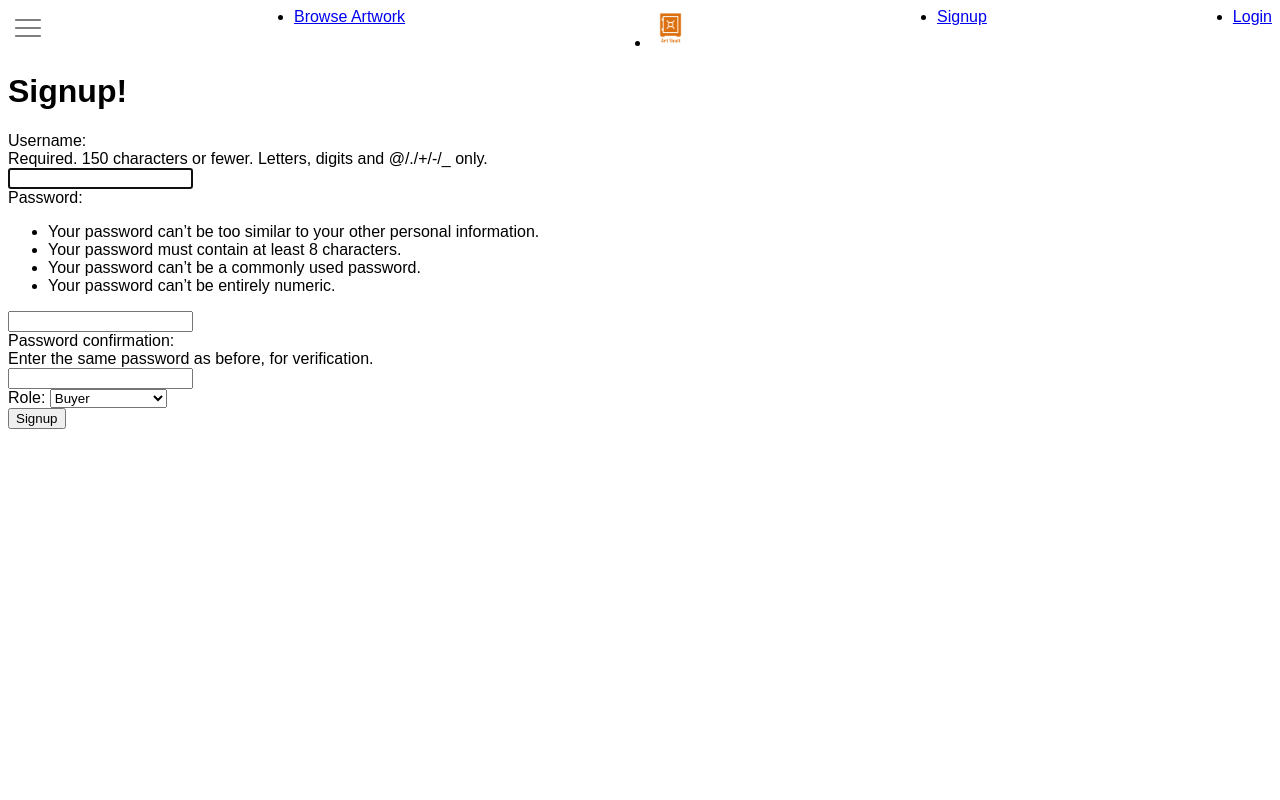
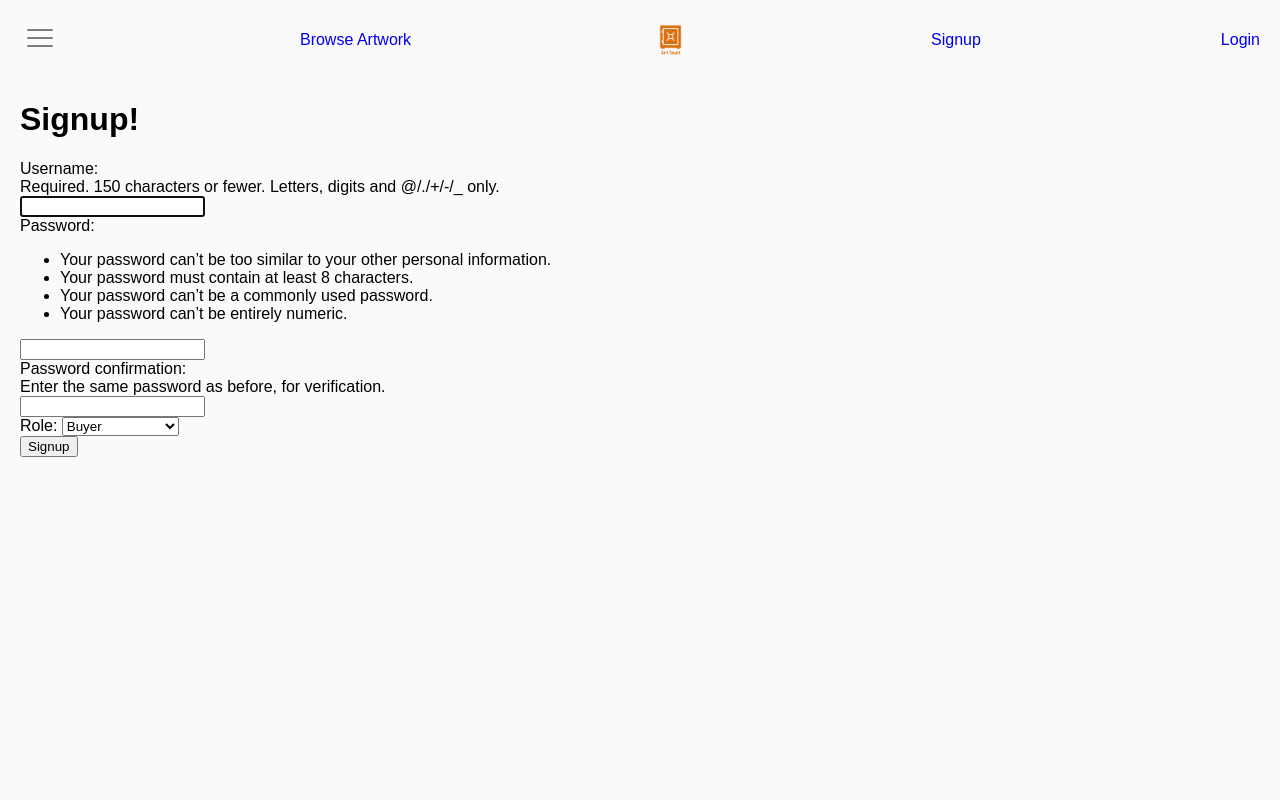
Before and after one commit to SteinarHelgi/ArtVault, a Django app: page /user/signup/ in a window 1280 px wide. Run offline with Django 5.2, Linux system fonts and the light colour scheme.

Commit message:
nav bar css

```diff
--- a/static/css/main.css
+++ b/static/css/main.css
@@ -7,13 +7,80 @@ body {
 
 }
 
-.nav-container {
-      font-family: "Afacad Flux", sans-serif;
-      font-optical-sizing: auto;
-      font-weight: 500;
-      font-style: normal;
-      font-variation-settings:
-            "slnt" 0;
+.left-side {
+    display: flex;
+    align-items: center;
+    gap: 20px;
+    justify-self: start;
+}
+
+.left-side .browes{
+    color: #000000;
+    border: 3px, solid var(--orange-color);
+    padding: 3px 12px;
+}
+
+.logo {
+    justify-self: center;
+}
+
+.right-side {
+    display: flex;
+    align-items: center;
+    gap: 20px;
+    justify-self: end;
+}
+
+.right-side .login a{
+    color: var(--primary-color);
+    padding: 6px 50px;
+    border: 1px solid black;
+    color: var(--primary-color);
+    background-color: black;
+}
+
+
+.right-side .signup a{
+    color: #000000;
+    padding: 6px 50px;
+    border: 1px solid black;
+}
+
+
+.nav-container ul li a {
+    display: block;
+    text-decoration: none;
+}
+
+.logo img {
+    width: 100px;
+    height: auto;
+    display: block;
+}
+
+
+:root{
+    --primary-color: #FAFAFA;
+    --orange-color: #DD700B;
+}
+
+body {
+    margin: 0 20px;
+    padding: 0;
+    background-color: var(--primary-color);
+    font-family: "Afacad Flux", sans-serif;
+}
+
+.nav-container ul {
+    position: sticky;
+    top: 0;
+    list-style-type: none;
+    margin: 0;
+    padding: 0;
+    height: 80px;
+    display: grid;
+    grid-template-columns: 1fr auto 1fr;
+    align-items: center;
 }
 
 .nav-container ul {
```
